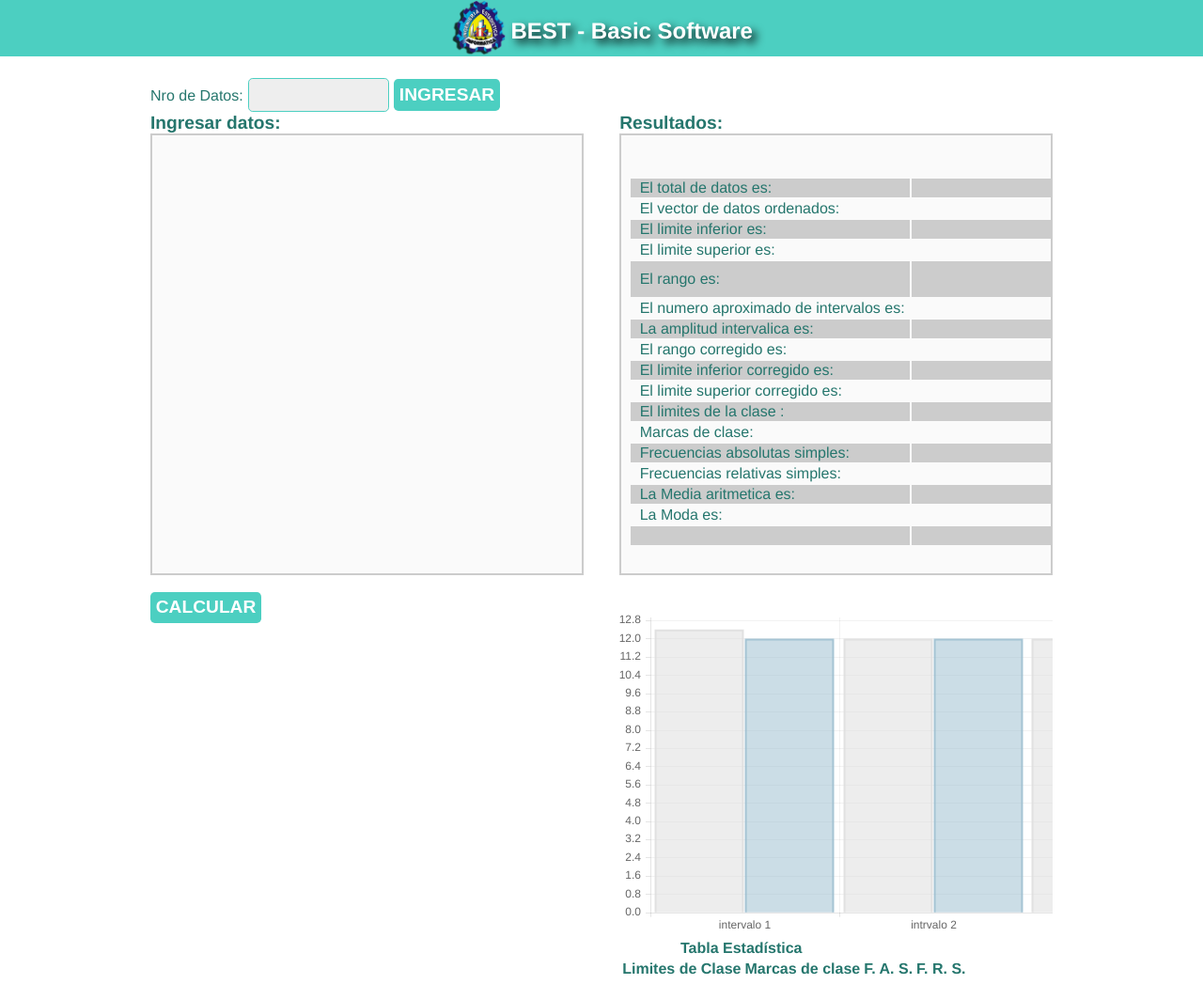
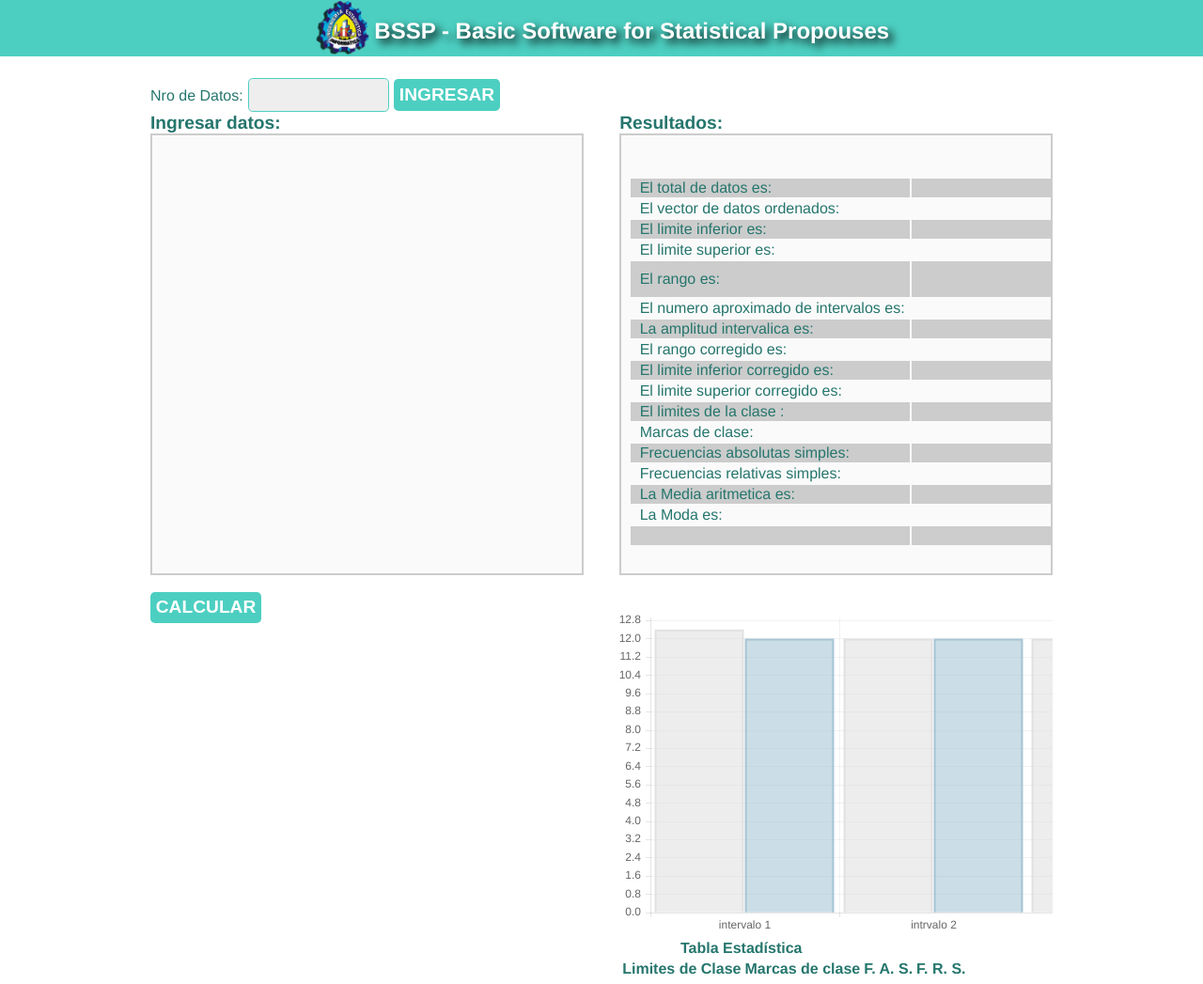
Before and after one commit to frdtorres/SeWeb, a plain HTML site: page index.html in a window 1280 px wide. Shown: the whole page at 94% size. Drawn offline with nearby package versions, Linux system fonts and the light colour scheme; a web font is replaced by a local one.

Commit message:
Name Stablished

```diff
--- a/index.html
+++ b/index.html
@@ -2,7 +2,7 @@
 <html lang="es">
 <head><meta charset="utf-8" />
       <meta name="description" content="s"/>
-      <title>SPD-Uni </title>
+      <title>BSSP </title>
       <link rel="stylesheet" href="css/style.css" />
       <script src="http://ajax.googleapis.com/ajax/libs/jquery/1/jquery.min.js"></script>
        <script type="text/javascript" src="js/Chart/Chart.js"></script>
@@ -10,7 +10,7 @@
 </head></head>
 <header>
 	<h1><img src="img/codexs.png" width="60" height="60" alt="logo" class="fade"/></h1>
-	<h1>BEST - Basic  Software<h1>
+	<h1>BSSP - Basic  Software for Statistical Propouses<h1>
 </header>
 <body>
 	<div>&nbsp;</div>
```
